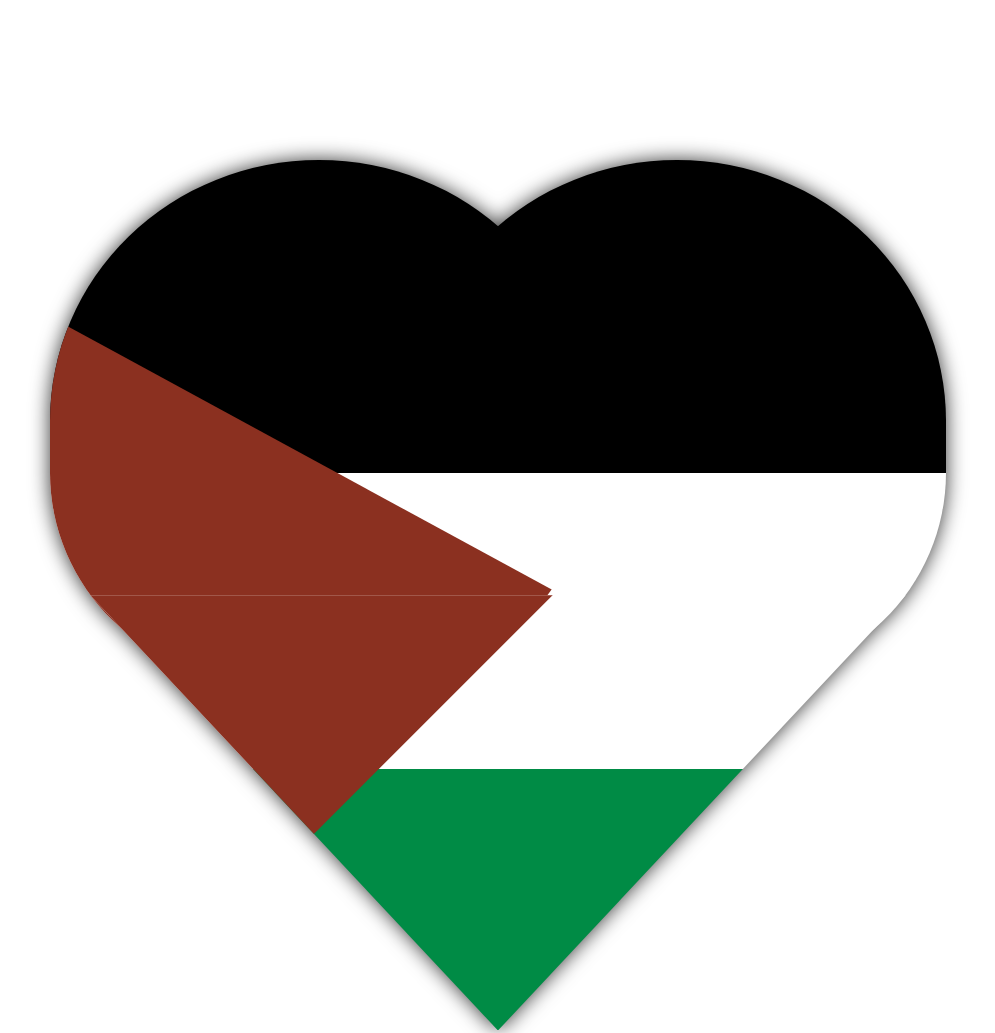
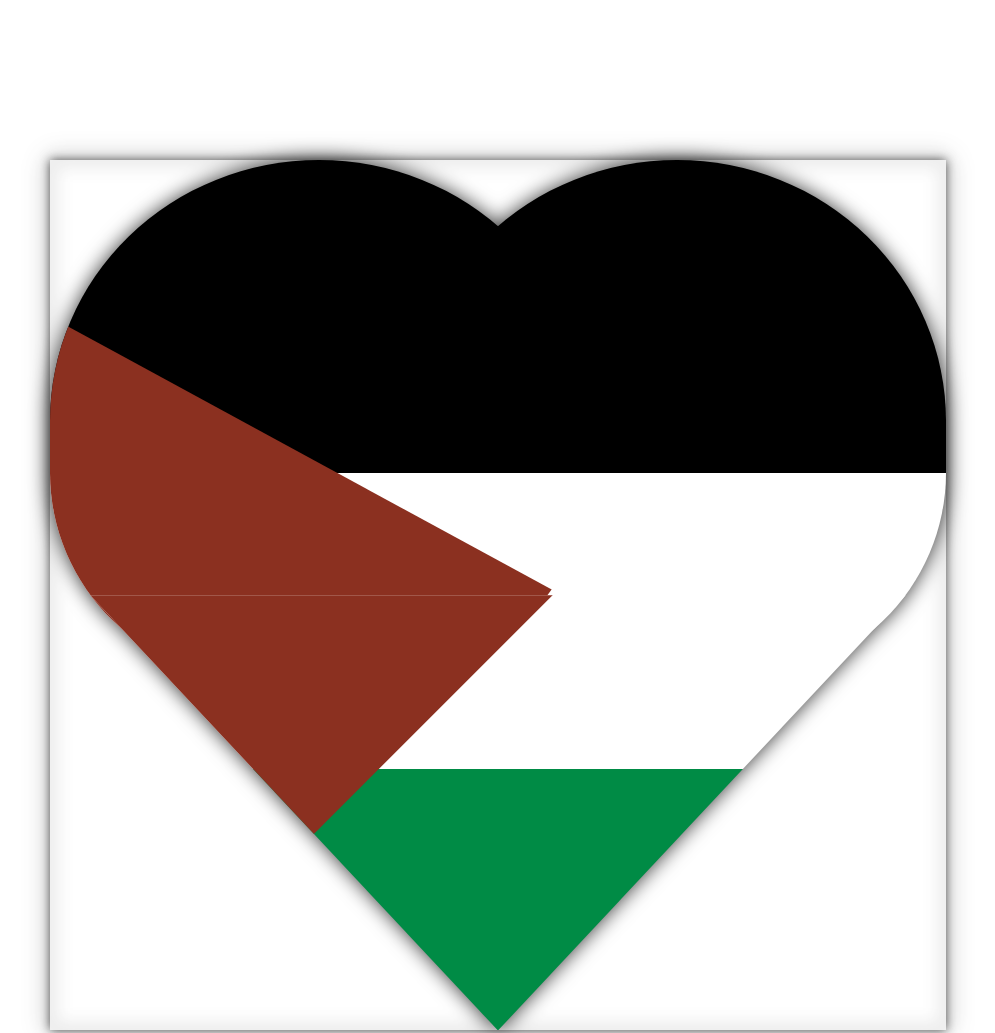
Before and after one commit to abdullah2401/palastine, a plain HTML site: page index.html in a window 1280 px wide. Shown: the top 1033 px of the page, without its empty margins (142-1137 px from the left). Drawn offline with Linux system fonts and the light colour scheme.

Commit message:
Update index.html

```diff
--- a/index.html
+++ b/index.html
@@ -19,6 +19,7 @@
             height: 68vw ;
             position: relative;
             margin: 20vh auto;
+             box-shadow: 0 0 10px #444;
             filter: drop-shadow( 0 0 10px #333);
          }
          .left {
```
